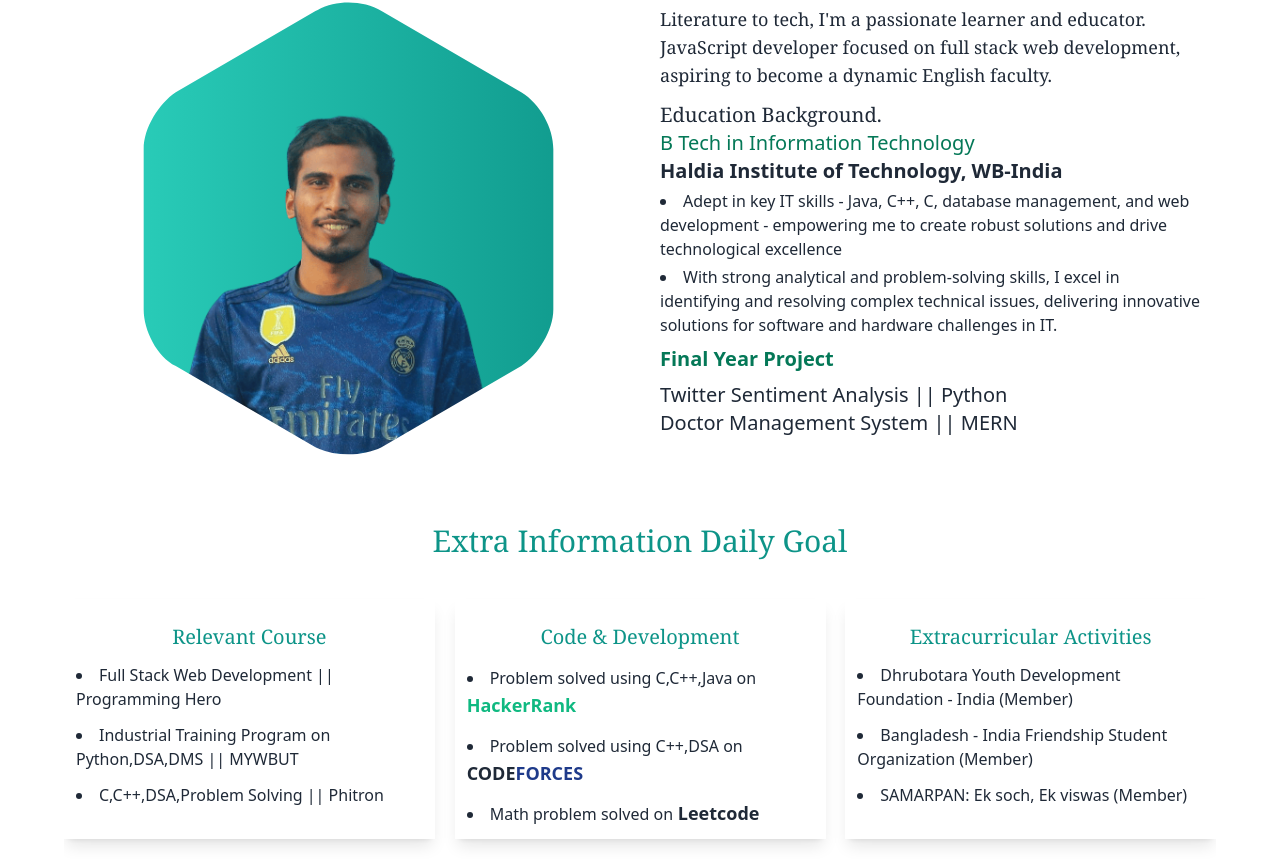
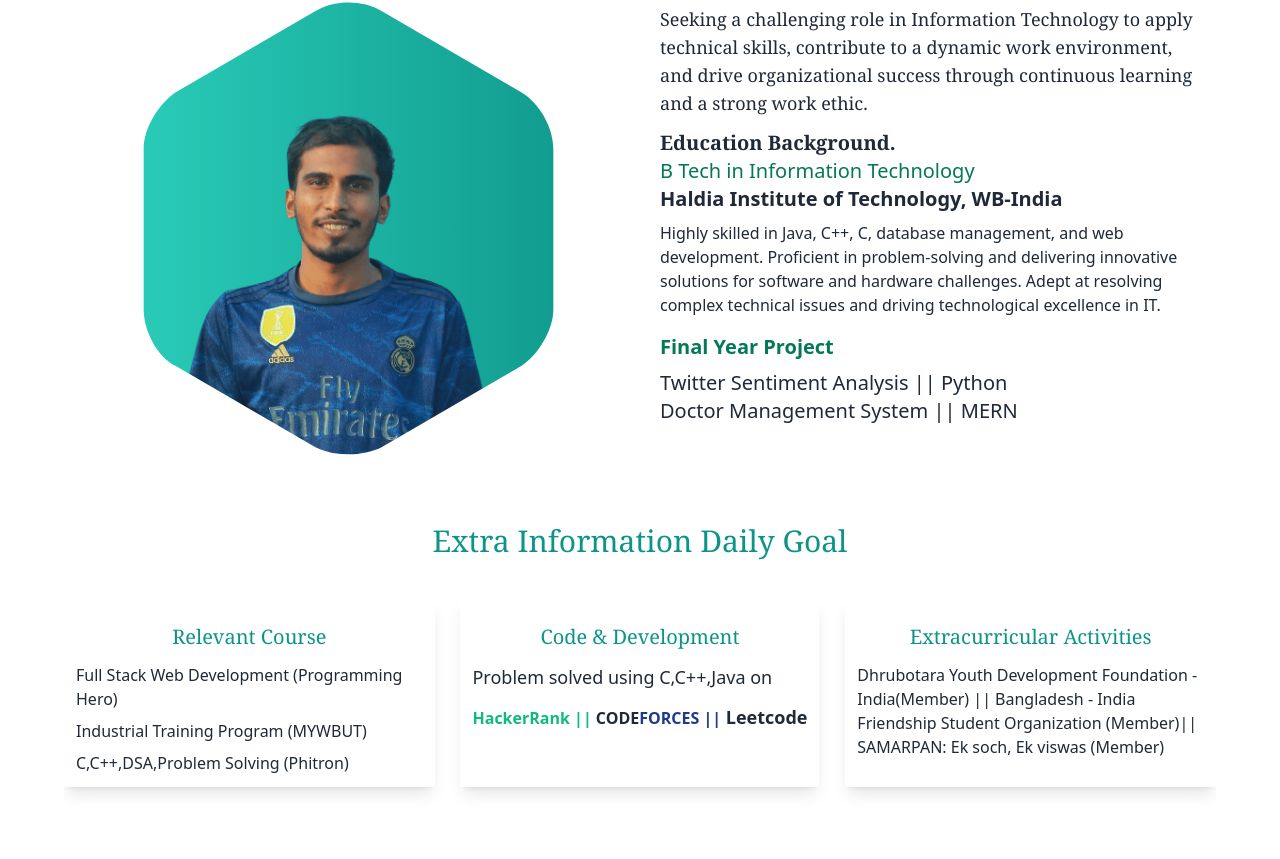
Before and after one commit to prasanjitsarker3/Portfolio, a React (Vite) app: page / in a window 1280 px wide. Shown: the part 717-1576 px from the top of the page. Built offline with nearby package versions, Linux system fonts and the light colour scheme.

Commit message:
Change Information

```diff
--- a/src/components/Page/About.jsx
+++ b/src/components/Page/About.jsx
@@ -17,17 +17,21 @@ const About = () => {
                     <img className="lg:w-full mask mask-hexagon bg-gradient-to-r from-teal-400  to-teal-600" src={img} />
                 </div>
                 <div data-aos="fade-left" className='pt-5 mx-auto'>
+                    {/* <p className=' p-3 font-serif text-lg  md:text-left text-center'>
+                        Literature to tech, I'm a passionate learner and educator. JavaScript developer focused on full stack web development.
+                    </p> */}
                     <p className=' p-3 font-serif text-lg  md:text-left text-center'>
-                        Literature to tech, I'm a passionate learner and educator. JavaScript developer focused on full stack web development, aspiring to become a dynamic English faculty.
+                        Seeking a challenging role in Information Technology to apply technical skills, contribute to a dynamic work environment, and drive organizational success through continuous learning and a strong work ethic.
                     </p>
 
                     <div className='px-3 '>
-                        <h1 className=' text-xl font-serif md:text-left text-center'>Education Background.</h1>
+                        <h1 className=' text-xl font-serif md:text-left text-center font-semibold'>Education Background.</h1>
                         <h1 className='text-emerald-700 text-xl  md:text-left text-center'>B Tech in Information Technology</h1>
                         <p className='text-xl font-bold  md:text-left text-center'>Haldia Institute of Technology, WB-India</p>
                         {/* <li>I am a self taught developer and programmer .I solves programming problems based on data structures on many platforms.</li> */}
-                        <li className='py-1'>Adept in key IT skills - Java, C++, C, database management, and web development - empowering me to create robust solutions and drive technological excellence</li>
-                        <li>With strong analytical and problem-solving skills, I excel in identifying and resolving complex technical issues, delivering innovative solutions for software and hardware challenges in IT.</li>
+                        {/* <p className='py-1'>Adept in key IT skills - Java, C++, C, database management, and web development - empowering me to create robust solutions and drive technological excellence</p>
+                        <p>With strong analytical and problem-solving skills, I excel in identifying and resolving complex technical issues, delivering innovative solutions for software and hardware challenges in IT.</p> */}
+                        <p className='py-2'>Highly skilled in Java, C++, C, database management, and web development. Proficient in problem-solving and delivering innovative solutions for software and hardware challenges. Adept at resolving complex technical issues and driving technological excellence in IT.</p>
                     </div>
                     <div className='px-3  md:text-left text-center'>
                         <h3 className='text-xl py-2 text-emerald-700 font-bold'>Final Year Project</h3>
--- a/src/components/Page/ExtraInformation.jsx
+++ b/src/components/Page/ExtraInformation.jsx
@@ -10,34 +10,32 @@ const ExtraInformation = () => {
                 <div data-aos="fade-up-right" className="mx-auto   shadow-lg p-3">
                     <h1 className='text-center text-xl font-serif py-3 text-teal-600'>Relevant Course</h1>
                     <div className=''>
-                        <li>Full Stack Web Development || Programming Hero</li>
-                        <li className='py-3'>Industrial Training Program on Python,DSA,DMS || MYWBUT</li>
-                        <li>C,C++,DSA,Problem Solving || Phitron</li>
+                        <p>Full Stack Web Development (Programming Hero)</p>
+                        <p className='py-2'>Industrial Training Program (MYWBUT)</p>
+                        <p>C,C++,DSA,Problem Solving (Phitron)</p>
                     </div>
                 </div>
-                <div data-aos="zoom-in" className="mx-auto shadow-lg p-3">
+                <div data-aos="zoom-in" className="mx-auto shadow-lg p-3 w-fulls">
                     <h1 className='text-center text-xl font-serif py-3 text-teal-600'>Code & Development</h1>
-                    <div>
-                        <li>
+                    <div className='w-full'>
+                        <p className='text-lg'>
                             Problem solved using C,C++,Java on
-                            <a className=' font-bold text-emerald-500 text-lg' href="https://www.hackerrank.com/sarkerprasanjit1?hr_r=1"> HackerRank</a>
-                        </li>
-                        <li className='py-3'>
-                            Problem solved using C++,DSA on
-                            <a className='font-bold text-lg uppercase' href="https://codeforces.com/profile/Prasanjit-Sarker">  code<span className=' text-blue-900'>forces</span></a>
-                        </li>
-                        <li>
-                            Math problem solved on
+                        </p>
+                        <p className='py-3'>
+                            <a className=' font-bold text-emerald-500 text-base' href="https://www.hackerrank.com/sarkerprasanjit1?hr_r=1"> HackerRank ||</a>
+                            <a className='font-bold text-base uppercase' href="https://codeforces.com/profile/Prasanjit-Sarker">  code<span className=' text-blue-900'>forces  ||</span></a>
                             <a className='text-lg font-bold' href="https://leetcode.com/Prasanjit123/">  Leetcode</a>
-                        </li>
+
+                        </p>
+
                     </div>
                 </div>
                 <div data-aos="fade-up-right" className="mx-auto shadow-lg p-3">
                     <h1 className='text-center text-xl font-serif py-3 text-teal-600'>Extracurricular Activities</h1>
-                    <div>
-                        <li>Dhrubotara Youth Development Foundation - India (Member)</li>
-                        <li className='py-3'>Bangladesh - India Friendship Student Organization (Member)</li>
-                        <li>SAMARPAN: Ek soch, Ek viswas (Member)</li>
+                    <div className='text-base md:px-0 px-5'>
+                        <p>Dhrubotara Youth Development Foundation -India(Member) ||
+                            Bangladesh - India Friendship Student Organization (Member)||
+                            SAMARPAN: Ek soch, Ek viswas (Member)</p>
                     </div>
                 </div>
             </div>
--- a/src/components/Page/Home.jsx
+++ b/src/components/Page/Home.jsx
@@ -51,7 +51,7 @@ const Home = () => {
                                 repeat={Infinity}
                             />
                         </div>
-                        <p className="pb-6 md:text-lg md:pr-10">I thrive on exploring cutting-edge advancements and conquering coding challenges to pioneer innovative solutions. With high-level experience in web design and development, I produce quality work that shapes the digital landscape.</p>
+                        <p className="pb-6 md:text-lg md:pr-10">I am a highly motivated and ambitious B Tech student majoring in Information Technology. With a strong passion for technology and a keen interest in problem-solving, I strive to excel in the field of IT and contribute to the development of innovative solutions.</p>
                         <div data-aos="zoom-in-up" className='flex md:justify-start justify-center gap-5 pb-3'>
                             <a href="https://github.com/prasanjitsarker3" target="_blank">
                                 <img src={github} alt="" srcset="" className='w-12' />
```
Also changed, not shown: 1 other file (tests, documents, lock files or other folders).
